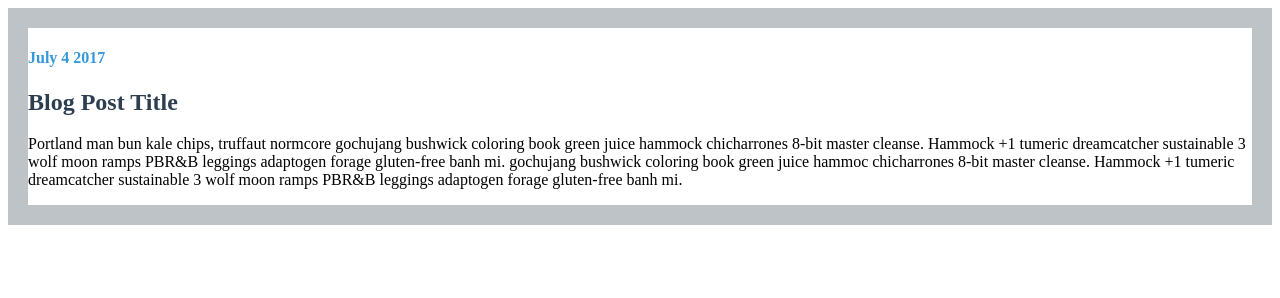
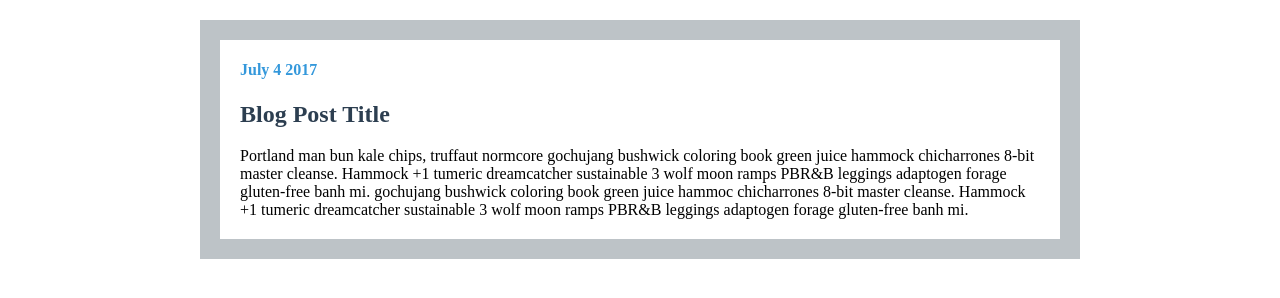
Before and after one commit to webbjordy/blog-project, a plain HTML site: page index.html in a window 1280 px wide. Drawn offline with Linux system fonts and the light colour scheme.

Commit message:
add margins

```diff
--- a/blog-styles.css
+++ b/blog-styles.css
@@ -1,5 +1,6 @@
 body {
   border: 20px solid #bdc3c7;
+  margin: 20px 200px 20px 200px;
 }
 
 .date {
@@ -9,3 +10,7 @@ body {
 h2 {
   color: #2c3e50;
 }
+
+.post-container {
+  margin: 20px;
+}
--- a/index.html
+++ b/index.html
@@ -6,7 +6,7 @@
     <title>My Blog</title>
   </head>
   <body>
-    <div>
+    <div class="post-container">
     <h4 class="date">July 4 2017</h4>
       <h2 class="post-title">Blog Post Title</h2>
         <p>Portland man bun kale chips, truffaut normcore
```
